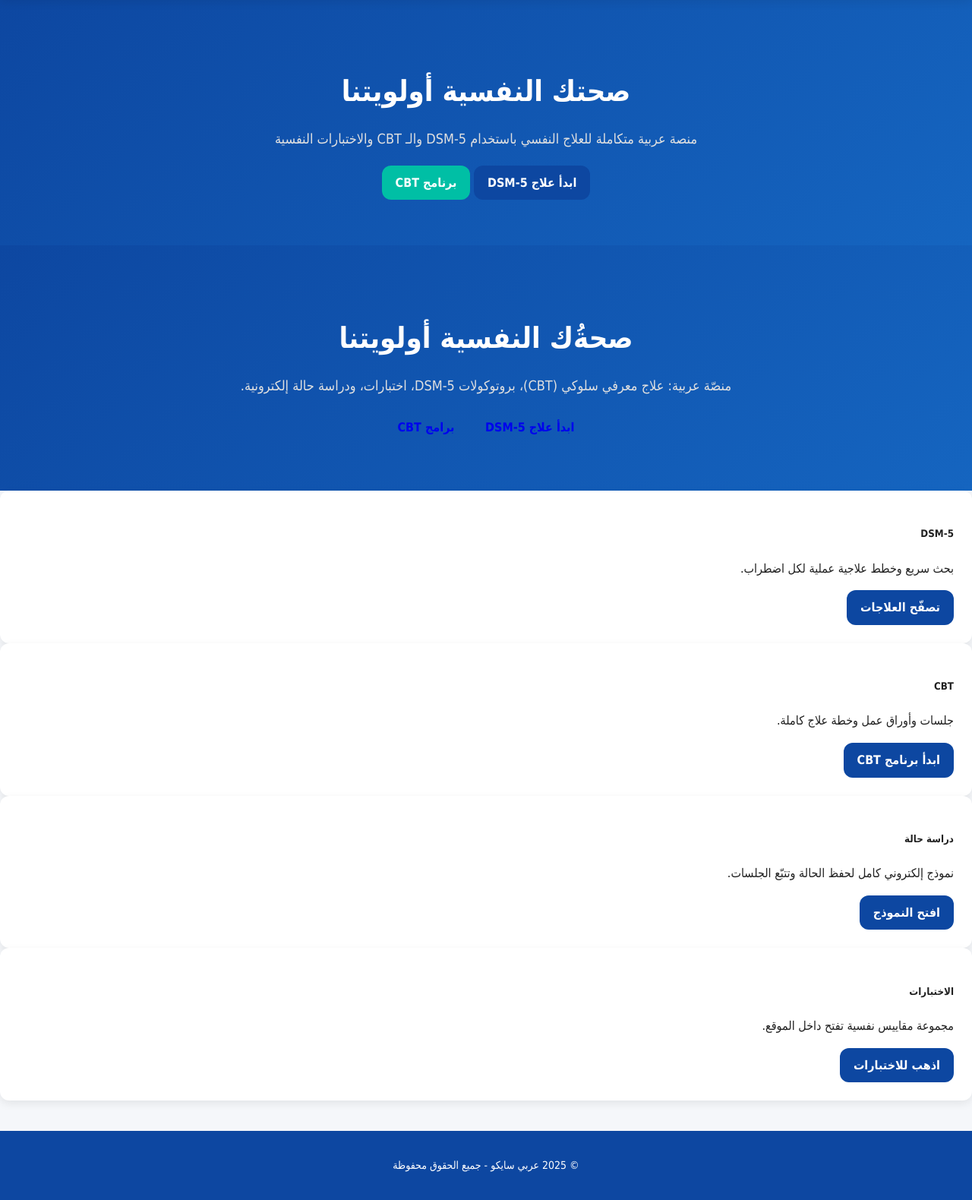
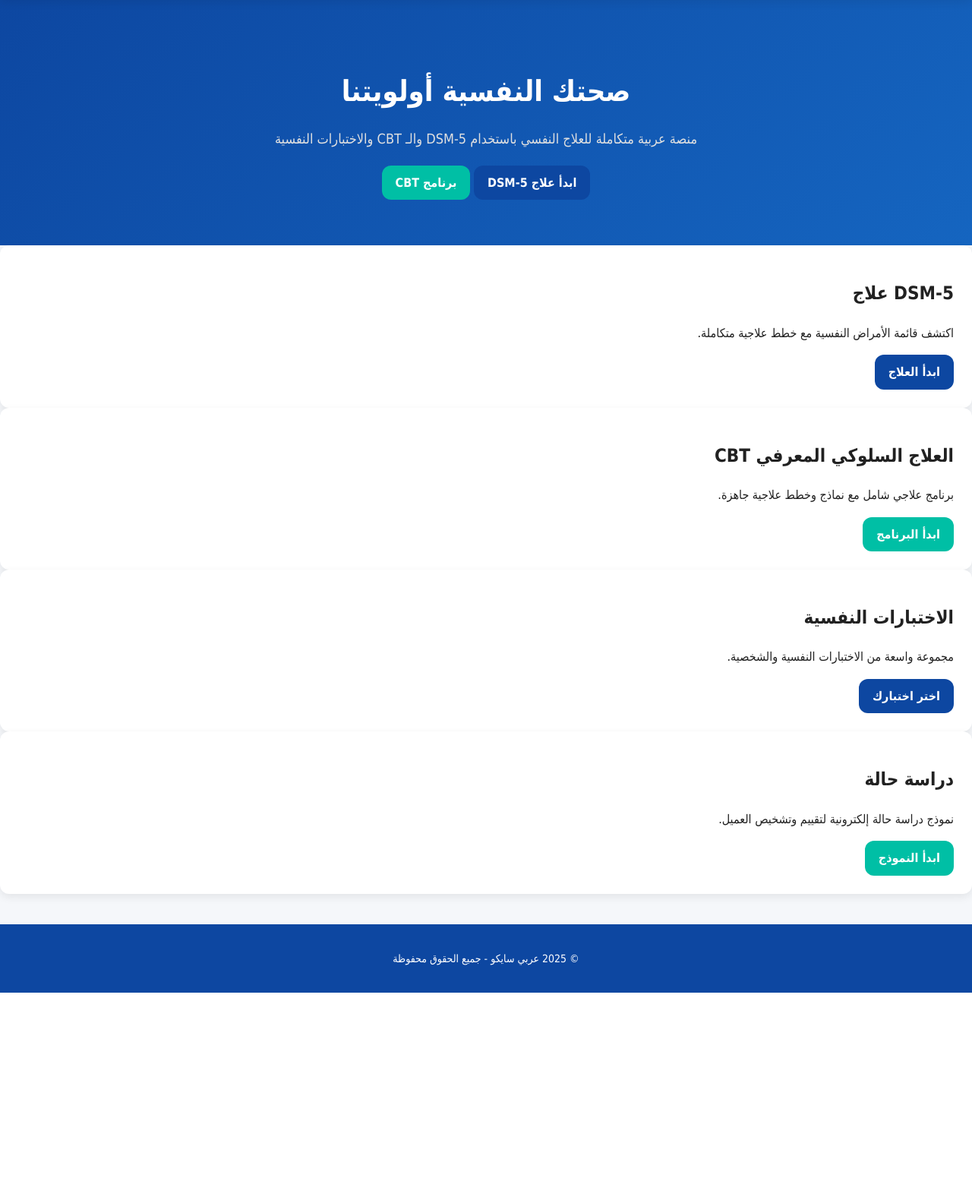
Before and after one commit to mhfh1414/arabi-psycho-site, a Flask app: page / in a window 1280 px wide. Shown: the part 63-1643 px from the top of the page at 76% size. After the commit the page ends 1370 px from the top, so only its background shows below. Run offline with Flask 3, Linux system fonts and the light colour scheme.

Commit message:
Update index.html

```diff
--- a/templates/index.html
+++ b/templates/index.html
@@ -1,59 +1,34 @@
 {% extends "base.html" %}
-{% block title %}عربي سايكو — الرئيسية{% endblock %}
+{% block content %}
 
-{% block content %}
-<section class="hero bg-gradient-primary text-white py-5">
-  <div class="container text-center">
-    <h1 class="display-5 fw-bold mb-3">صحةُك النفسية أولويتنا</h1>
-    <p class="lead mb-4">منصّة عربية: علاج معرفي سلوكي (CBT)، بروتوكولات DSM-5، اختبارات، ودراسة حالة إلكترونية.</p>
-    <div class="d-flex gap-3 justify-content-center flex-wrap">
-      <a href="/dsm" class="btn btn-light btn-lg"><i class="bi bi-journal-medical me-1"></i> ابدأ علاج DSM-5</a>
-      <a href="/cbt" class="btn btn-outline-light btn-lg"><i class="bi bi-lightbulb me-1"></i> برامج CBT</a>
-    </div>
+<section class="grid">
+  <!-- DSM -->
+  <div class="card">
+    <h2>DSM-5 علاج</h2>
+    <p>اكتشف قائمة الأمراض النفسية مع خطط علاجية متكاملة.</p>
+    <a href="{{ url_for('dsm') }}" class="btn btn-primary">ابدأ العلاج</a>
+  </div>
+
+  <!-- CBT -->
+  <div class="card">
+    <h2>العلاج السلوكي المعرفي CBT</h2>
+    <p>برنامج علاجي شامل مع نماذج وخطط علاجية جاهزة.</p>
+    <a href="{{ url_for('cbt') }}" class="btn btn-accent">ابدأ البرنامج</a>
+  </div>
+
+  <!-- Tests -->
+  <div class="card">
+    <h2>الاختبارات النفسية</h2>
+    <p>مجموعة واسعة من الاختبارات النفسية والشخصية.</p>
+    <a href="{{ url_for('tests') }}" class="btn btn-primary">اختر اختبارك</a>
+  </div>
+
+  <!-- Case Study -->
+  <div class="card">
+    <h2>دراسة حالة</h2>
+    <p>نموذج دراسة حالة إلكترونية لتقييم وتشخيص العميل.</p>
+    <a href="{{ url_for('case_study') }}" class="btn btn-accent">ابدأ النموذج</a>
   </div>
 </section>
 
-<section class="container py-5">
-  <div class="row g-4">
-    <div class="col-md-6 col-lg-3">
-      <div class="card h-100 shadow-sm">
-        <div class="card-body">
-          <h5 class="card-title"><i class="bi bi-journal-text me-1 text-primary"></i> DSM-5</h5>
-          <p class="card-text small text-muted">بحث سريع وخطط علاجية عملية لكل اضطراب.</p>
-          <a href="/dsm" class="btn btn-primary">تصفّح العلاجات</a>
-        </div>
-      </div>
-    </div>
-
-    <div class="col-md-6 col-lg-3">
-      <div class="card h-100 shadow-sm">
-        <div class="card-body">
-          <h5 class="card-title"><i class="bi bi-braces-asterisk me-1 text-primary"></i> CBT</h5>
-          <p class="card-text small text-muted">جلسات وأوراق عمل وخطة علاج كاملة.</p>
-          <a href="/cbt" class="btn btn-primary">ابدأ برنامج CBT</a>
-        </div>
-      </div>
-    </div>
-
-    <div class="col-md-6 col-lg-3">
-      <div class="card h-100 shadow-sm">
-        <div class="card-body">
-          <h5 class="card-title"><i class="bi bi-clipboard2-pulse me-1 text-primary"></i> دراسة حالة</h5>
-          <p class="card-text small text-muted">نموذج إلكتروني كامل لحفظ الحالة وتتبّع الجلسات.</p>
-          <a href="/case" class="btn btn-primary">افتح النموذج</a>
-        </div>
-      </div>
-    </div>
-
-    <div class="col-md-6 col-lg-3">
-      <div class="card h-100 shadow-sm">
-        <div class="card-body">
-          <h5 class="card-title"><i class="bi bi-ui-checks-grid me-1 text-primary"></i> الاختبارات</h5>
-          <p class="card-text small text-muted">مجموعة مقاييس نفسية تفتح داخل الموقع.</p>
-          <a href="/tests" class="btn btn-primary">اذهب للاختبارات</a>
-        </div>
-      </div>
-    </div>
-  </div>
-</section>
 {% endblock %}
```
